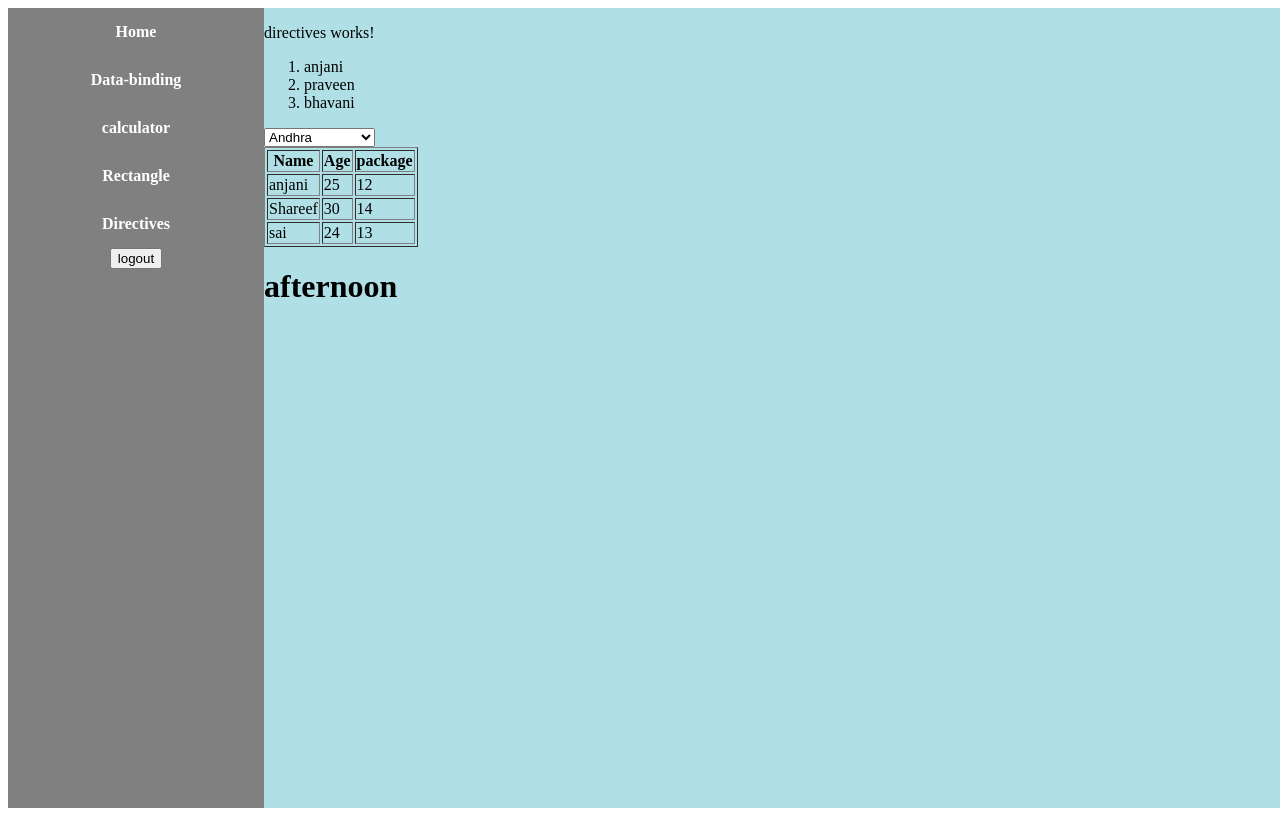
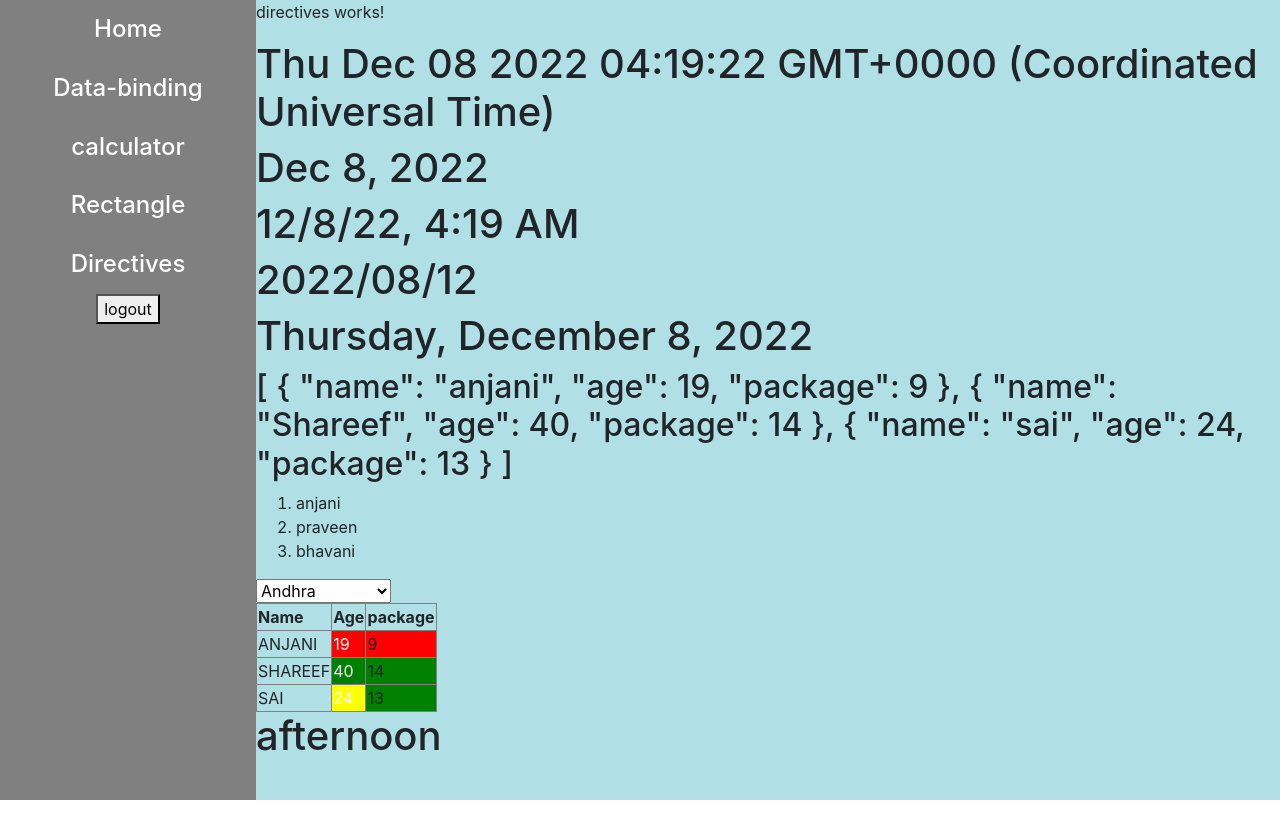
Before and after one commit to bhyravarapu-anjani/institute, an Angular app: page /dashboard/directives in a window 1280 px wide. Built offline with nearby package versions, Linux system fonts and the light colour scheme.

Commit message:
directives attributes and pipes

```diff
--- a/src/app/directives/directives.component.css
+++ b/src/app/directives/directives.component.css
@@ -0,0 +1,12 @@
+.red {
+    background-color: red;
+    color:white;
+}
+.green {
+    background-color: green;
+    color:white;
+}
+.yellow {
+    background-color: yellow;
+    color:white;
+}
--- a/src/app/directives/directives.component.html
+++ b/src/app/directives/directives.component.html
@@ -1,4 +1,10 @@
 <p>directives works!</p>
+<h1>{{today}}</h1>
+<h1>{{today|date}}</h1>
+<h1>{{today|date:'short'}}</h1>
+<h1>{{today|date:'yyyy/dd/MM'}}</h1>
+<h1>{{today|date:'fullDate'}}</h1>
+<h2>{{users|json}}</h2>
 <ol>
     <li *ngFor="let name of names">{{name}}</li>
 </ol>
@@ -15,9 +21,9 @@
     </thead>
     <tbody>
         <tr *ngFor="let user of users">
-            <td> {{user.name}}</td>
-            <td >{{user.age}}</td>
-            <td >{{user.package}}</td>
+            <td> {{user.name|uppercase}}</td>
+            <td [ngClass]="{'red':user.age>0&&user.age<20,'yellow':user.age>20&&user.age<=30,'green':user.age>30&&user.age<=40}">{{user.age}}</td>
+            <td [ngStyle]="{'background-color':user.package<10?'red':'green'}">{{user.package}}</td>
         </tr>
     </tbody>
 
--- a/src/app/directives/directives.component.ts
+++ b/src/app/directives/directives.component.ts
@@ -10,10 +10,11 @@ export class DirectivesComponent {
   public states:string[]=["Andhra","telangana","madyapradesh"]
   public users:any=
   [
-    {name:"anjani",age:25,package:12},
-    {name:"Shareef",age:30,package:14},
+    {name:"anjani",age:19,package:9},
+    {name:"Shareef",age:40,package:14},
     {name:"sai",age:24,package:13}
   ];
   public time:number=14;
+  public today:any=new Date();
 
 }
--- a/src/index.html
+++ b/src/index.html
@@ -6,6 +6,10 @@
   <base href="/">
   <meta name="viewport" content="width=device-width, initial-scale=1">
   <link rel="icon" type="image/x-icon" href="favicon.ico">
+  <link rel="stylesheet" href="https://cdn.jsdelivr.net/npm/bootstrap@4.6.2/dist/css/bootstrap.min.css">
+  <script src="https://cdn.jsdelivr.net/npm/jquery@3.6.1/dist/jquery.slim.min.js"></script>
+  <script src="https://cdn.jsdelivr.net/npm/popper.js@1.16.1/dist/umd/popper.min.js"></script>
+  <script src="https://cdn.jsdelivr.net/npm/bootstrap@4.6.2/dist/js/bootstrap.bundle.min.js"></script>
 </head>
 <body>
   <app-root></app-root>
```
